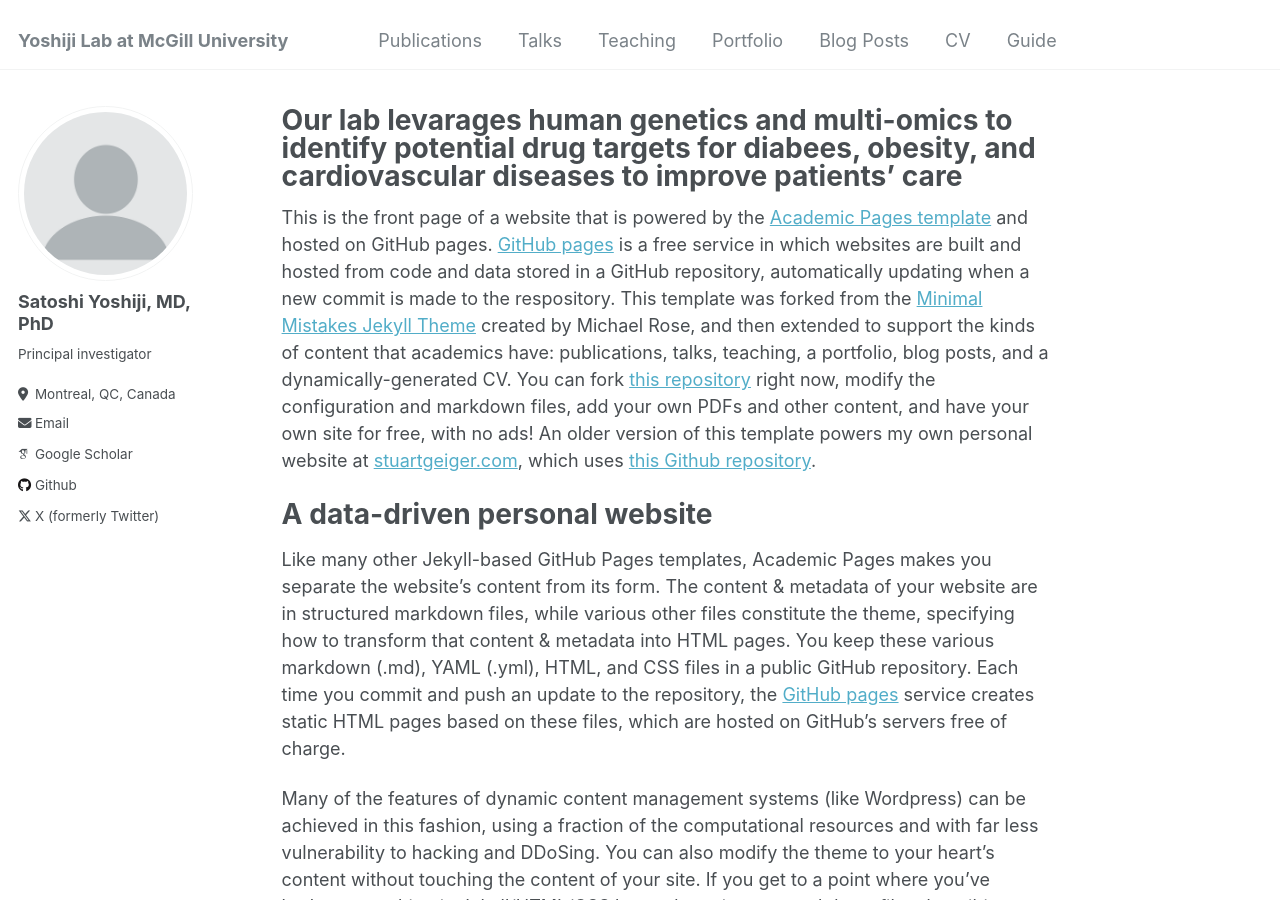
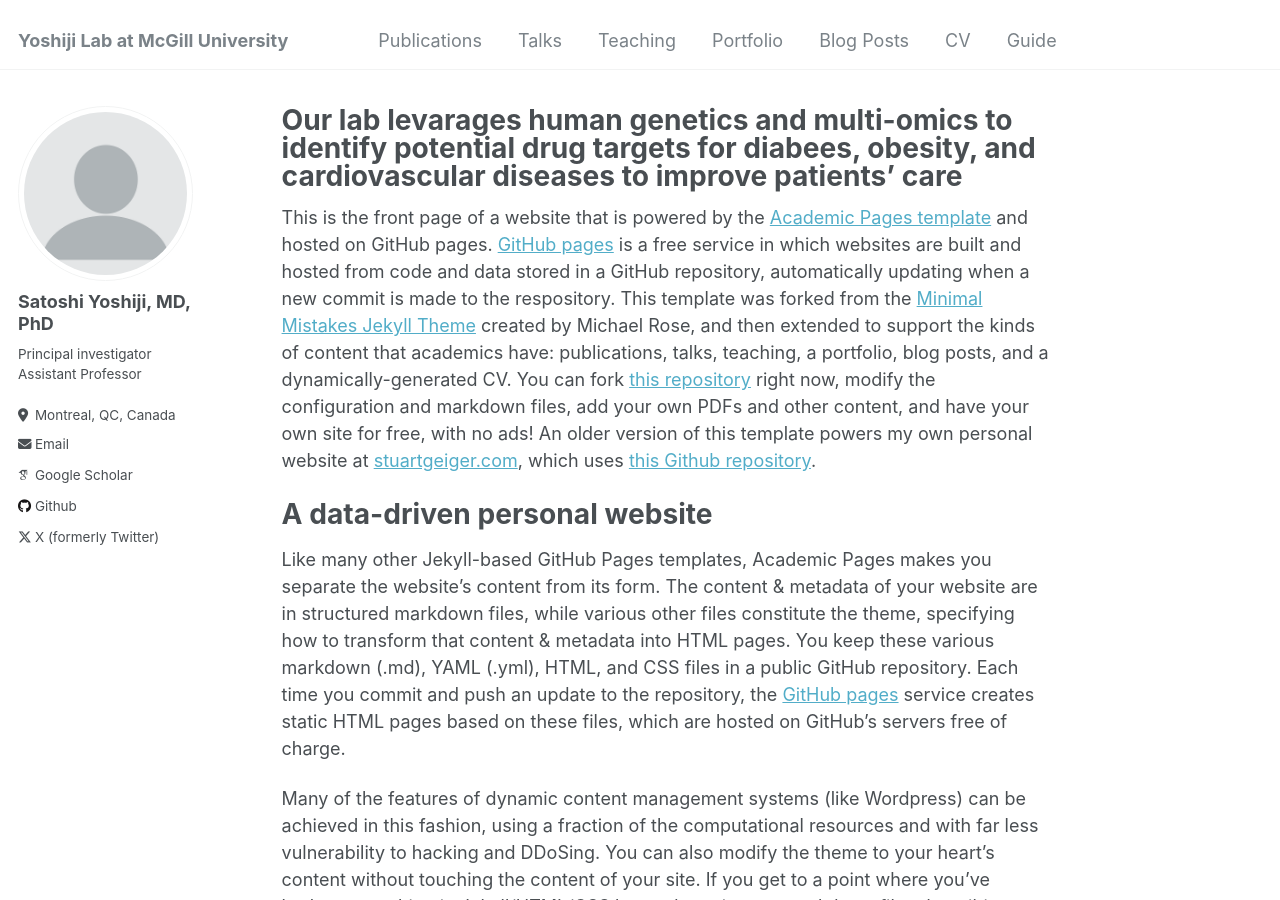
Before and after one commit to satoshi-yoshiji/satoshi-yoshiji.github.io, a Jekyll site: the page built from _pages/about.md, in a window 1280 px wide and 900 px high. Built offline with Jekyll 4.4.1, drawn with Linux system fonts in a browser that asks for light colours; some web fonts are replaced.

Commit message:
Update _config.yml

```diff
--- a/_config.yml
+++ b/_config.yml
@@ -24,7 +24,7 @@ author:
   avatar           : "profile.png"
   name             : "Satoshi Yoshiji, MD, PhD"
   pronouns         : # example: "she/her"
-  bio              : "Principal investigator"
+  bio              : "Principal investigator \nAssistant Professor"
   location         : "Montreal, QC, Canada"
   employer         : #"Red Brick University"
   uri              : # URL
```
